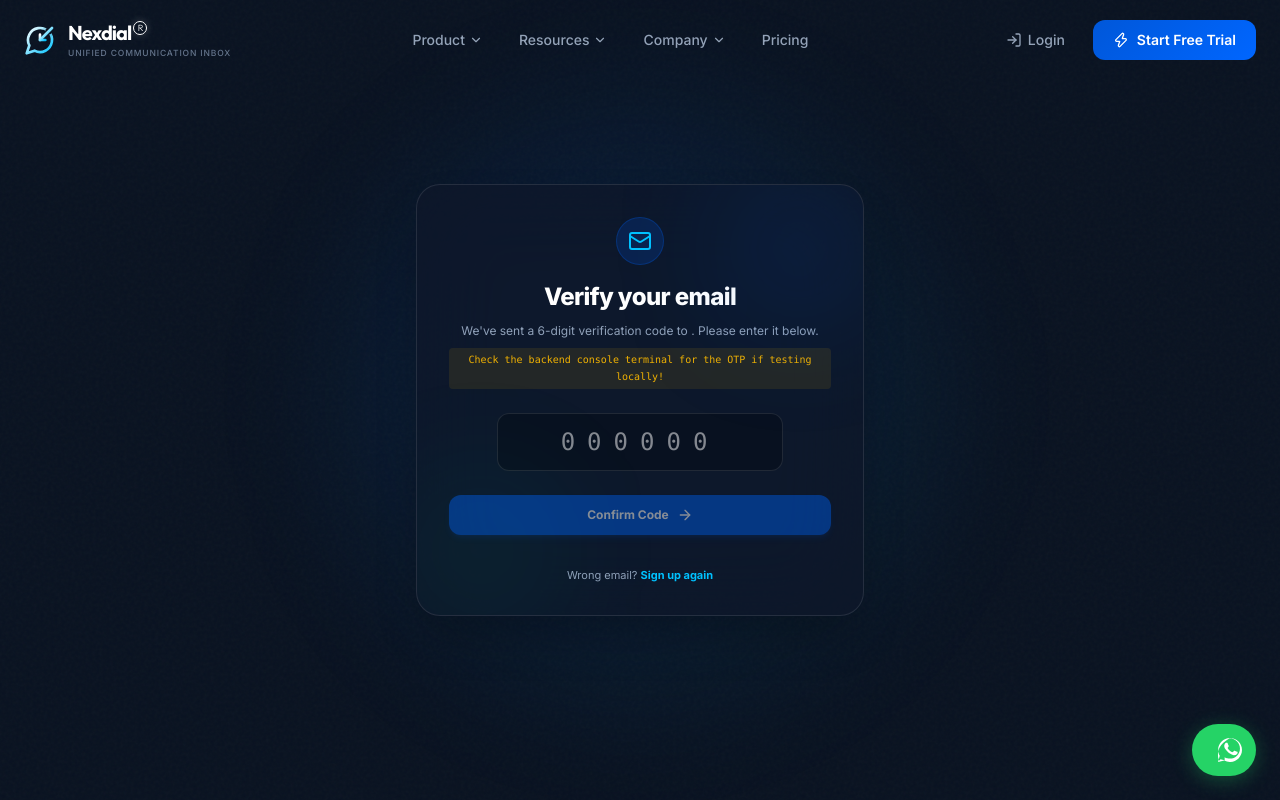
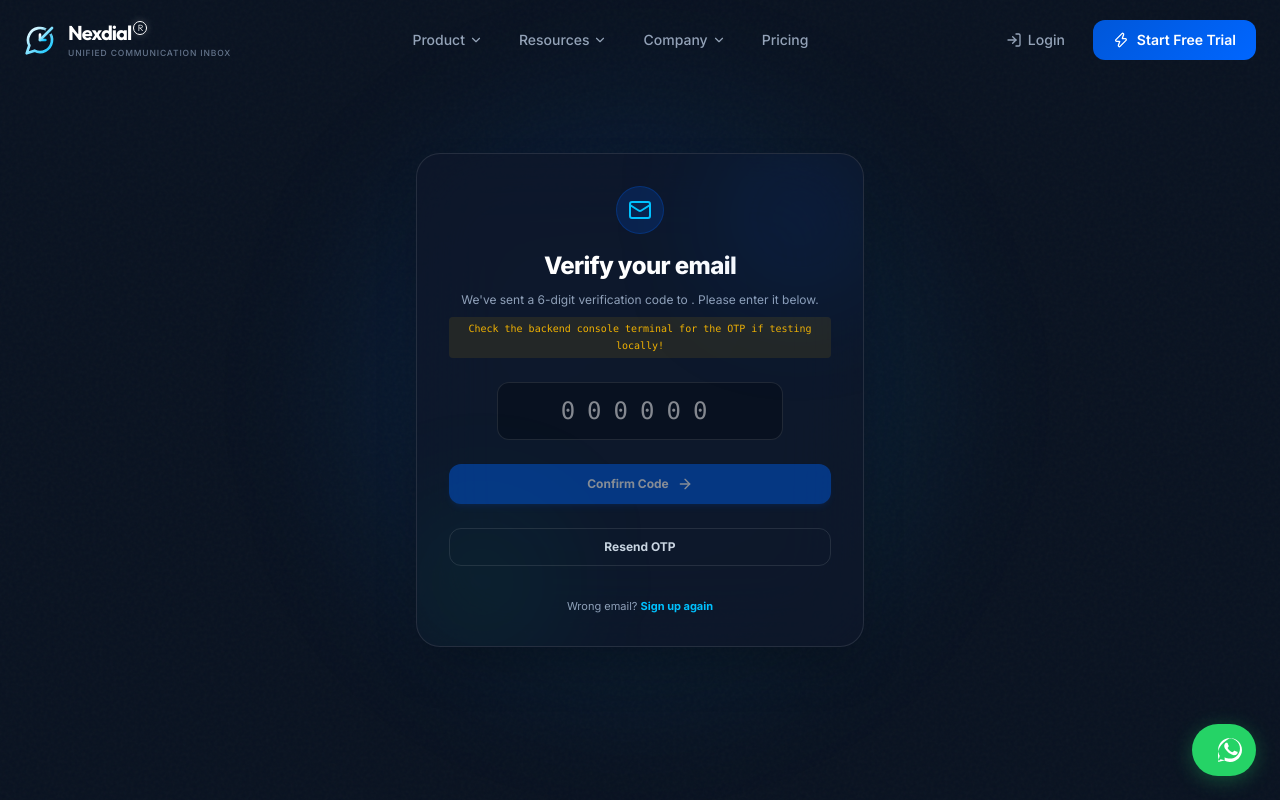
Before and after one commit to sabledattatray/Nexdial-IO, a Next.js app: page /verify-email in a window 1280 px wide. Shown: the top 800 px of the page. Built offline with nearby package versions, Linux system fonts and the light colour scheme.

Commit message:
feat: add resend OTP functionality with live server mock display

```diff
--- /dev/null
+++ b/src/app/api/auth/resend-otp/route.ts
@@ -0,0 +1,52 @@
+import { prisma } from "@/lib/prisma";
+import { NextResponse } from "next/server";
+
+export async function POST(req: Request) {
+  try {
+    const { email } = await req.json();
+
+    if (!email) {
+      return NextResponse.json({ error: "Email is required" }, { status: 400 });
+    }
+
+    const user = await prisma.user.findUnique({
+      where: { email: email.toLowerCase() },
+    });
+
+    if (!user) {
+      return NextResponse.json({ error: "User not found" }, { status: 404 });
+    }
+
+    if (user.emailVerified) {
+      return NextResponse.json({ error: "Email is already verified" }, { status: 400 });
+    }
+
+    // Generate new OTP
+    const otp = Math.floor(100000 + Math.random() * 900000).toString();
+    const expires = new Date(Date.now() + 15 * 60 * 1000); // 15 mins
+
+    // Upsert the token
+    await prisma.verificationToken.upsert({
+      where: { identifier: email.toLowerCase() },
+      update: { token: otp, expires },
+      create: { identifier: email.toLowerCase(), token: otp, expires },
+    });
+
+    // In production, send via email provider
+    console.log(`\n\n[MOCK EMAIL SERVER] Resent Verification OTP for ${email.toLowerCase()}: ${otp}\n\n`);
+
+    // For testing on live servers without an email provider, we will return the OTP in the response
+    // Remove this in a real production environment once SendGrid/Resend is configured!
+    const isMockMode = process.env.NODE_ENV === "development" || !process.env.SMTP_HOST;
+
+    return NextResponse.json({
+      success: true,
+      message: "OTP resent successfully",
+      mockOtp: isMockMode ? otp : undefined // Temporarily expose for testing
+    });
+
+  } catch (error) {
+    console.error("Resend OTP error:", error);
+    return NextResponse.json({ error: "Failed to resend OTP" }, { status: 500 });
+  }
+}
--- a/src/app/verify-email/page.tsx
+++ b/src/app/verify-email/page.tsx
@@ -14,6 +14,8 @@ function VerifyEmailContent() {
   const [loading, setLoading] = useState(false);
   const [error, setError] = useState("");
   const [success, setSuccess] = useState(false);
+  const [resending, setResending] = useState(false);
+  const [resendMessage, setResendMessage] = useState("");
 
   const handleVerify = async (e: React.FormEvent) => {
     e.preventDefault();
@@ -48,6 +50,37 @@ function VerifyEmailContent() {
     }
   };
 
+  const handleResend = async () => {
+    setError("");
+    setResendMessage("");
+    setResending(true);
+
+    try {
+      const res = await fetch("/api/auth/resend-otp", {
+        method: "POST",
+        headers: { "Content-Type": "application/json" },
+        body: JSON.stringify({ email: emailParam }),
+      });
+
+      const data = await res.json();
+
+      if (!res.ok) {
+        throw new Error(data.error || "Failed to resend OTP");
+      }
+
+      // If we are in mock mode (no email provider), show the OTP directly for easy testing
+      if (data.mockOtp) {
+        setResendMessage(`[TEST MODE] Your OTP is: ${data.mockOtp}`);
+      } else {
+        setResendMessage("A new verification code has been sent to your email.");
+      }
+    } catch (err: any) {
+      setError(err.message);
+    } finally {
+      setResending(false);
+    }
+  };
+
   return (
     <div className="relative w-full max-w-md bg-[#0F172A]/70 backdrop-blur-2xl border border-white/10 rounded-3xl p-8 shadow-2xl overflow-hidden transition-all duration-300">
       {/* Decorative gradients */}
@@ -75,6 +108,13 @@ function VerifyEmailContent() {
           <div className="px-4 py-3 bg-red-500/10 border border-red-500/20 text-red-400 rounded-xl text-xs flex items-start gap-2.5">
             <AlertCircle className="w-4.5 h-4.5 shrink-0 mt-0.5" />
             <span>{error}</span>
+          </div>
+        )}
+
+        {resendMessage && !success && (
+          <div className="px-4 py-3 bg-blue-500/10 border border-blue-500/20 text-blue-400 rounded-xl text-xs flex items-start gap-2.5">
+            <AlertCircle className="w-4.5 h-4.5 shrink-0 mt-0.5" />
+            <span>{resendMessage}</span>
           </div>
         )}
 
@@ -118,6 +158,19 @@ function VerifyEmailContent() {
                 </>
               )}
             </button>
+
+            <button
+              type="button"
+              onClick={handleResend}
+              disabled={resending || loading}
+              className="w-full py-2.5 bg-transparent border border-white/10 hover:border-white/20 text-xs font-bold text-slate-300 rounded-xl transition-all cursor-pointer flex items-center justify-center gap-2 disabled:opacity-50 disabled:cursor-not-allowed"
+            >
+              {resending ? (
+                <Loader2 className="w-4 h-4 animate-spin text-slate-400" />
+              ) : (
+                <span>Resend OTP</span>
+              )}
+            </button>
           </form>
         )}
 
```
